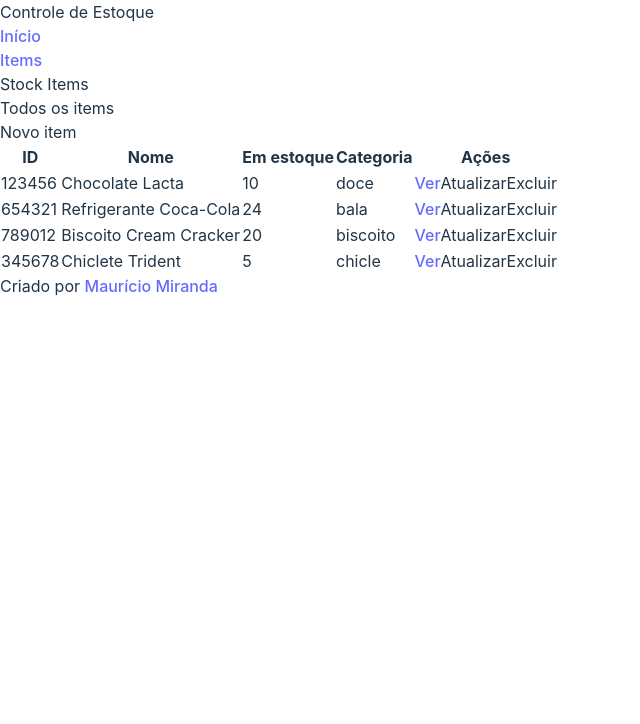
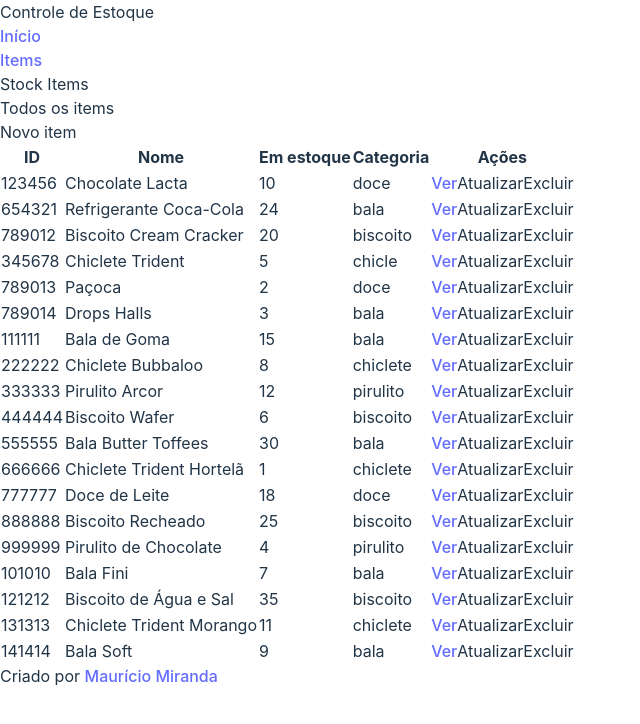
Before and after one commit to mauriciomira1/controle-de-estoque, a React (Vite) app in the folder controle-de-estoque/: page /stock-items in a window 1280 px wide. Shown: the top 724 px of the page, without its empty margins (0-640 px from the left). Built offline with nearby package versions, Linux system fonts and the light colour scheme.

Commit message:
continuando dashboard

```diff
--- a/controle-de-estoque/db.json
+++ b/controle-de-estoque/db.json
@@ -6,7 +6,8 @@
       "quantity": 10,
       "category": "doce",
       "price": 3.99,
-      "description": "Tablete de chocolate ao leite da marca Lacta."
+      "description": "Tablete de chocolate ao leite da marca Lacta.",
+      "dataDeCadastro": "10/05/2023"
     },
     {
       "id": 654321,
@@ -14,7 +15,8 @@
       "quantity": 24,
       "category": "bala",
       "price": 5.49,
-      "description": "Lata de 350ml de Coca-Cola tradicional."
+      "description": "Lata de 350ml de Coca-Cola tradicional.",
+      "dataDeCadastro": "12/05/2023"
     },
     {
       "id": 789012,
@@ -22,7 +24,8 @@
       "quantity": 20,
       "category": "biscoito",
       "price": 2.89,
-      "description": "Pacote de biscoito cream cracker."
+      "description": "Pacote de biscoito cream cracker.",
+      "dataDeCadastro": "14/05/2023"
     },
     {
       "id": 345678,
@@ -30,7 +33,143 @@
       "quantity": 5,
       "category": "chicle",
       "price": 1.49,
-      "description": "Caixa com 5 unidades de chiclete sabor menta da marca Trident."
+      "description": "Caixa com 5 unidades de chiclete sabor menta da marca Trident.",
+      "dataDeCadastro": "16/05/2023"
+    },
+    {
+      "id": 789013,
+      "name": "Paçoca",
+      "quantity": 2,
+      "price": 4.49,
+      "category": "doce",
+      "description": "Moreninha do rio",
+      "dataDeCadastro": "18/05/2023"
+    },
+    {
+      "id": 789014,
+      "name": "Drops Halls",
+      "quantity": 3,
+      "price": 12.98,
+      "category": "bala",
+      "description": "Halls Menta",
+      "dataDeCadastro": "20/05/2023"
+    },
+    {
+      "id": 111111,
+      "name": "Bala de Goma",
+      "quantity": 15,
+      "category": "bala",
+      "price": 0.99,
+      "description": "Bala de goma sortida.",
+      "dataDeCadastro": "22/05/2023"
+    },
+    {
+      "id": 222222,
+      "name": "Chiclete Bubbaloo",
+      "quantity": 8,
+      "category": "chiclete",
+      "price": 1.79,
+      "description": "Pacote de chiclete Bubbaloo sabor morango.",
+      "dataDeCadastro": "24/05/2023"
+    },
+    {
+      "id": 333333,
+      "name": "Pirulito Arcor",
+      "quantity": 12,
+      "category": "pirulito",
+      "price": 0.75,
+      "description": "Pirulito de sabores sortidos da marca Arcor.",
+      "dataDeCadastro": "26/05/2023"
+    },
+    {
+      "id": 444444,
+      "name": "Biscoito Wafer",
+      "quantity": 6,
+      "category": "biscoito",
+      "price": 3.99,
+      "description": "Pacote de biscoito wafer com recheio de chocolate.",
+      "dataDeCadastro": "28/05/2023"
+    },
+    {
+      "id": 555555,
+      "name": "Bala Butter Toffees",
+      "quantity": 30,
+      "category": "bala",
+      "price": 2.49,
+      "description": "Bala mastigável Butter Toffees.",
+      "dataDeCadastro": "30/05/2023"
+    },
+    {
+      "id": 666666,
+      "name": "Chiclete Trident Hortelã",
+      "quantity": 1,
+      "category": "chiclete",
+      "price": 1.99,
+      "description": "Caixa com 5 unidades de chiclete sabor hortelã da marca Trident.",
+      "dataDeCadastro": "01/06/2023"
+    },
+    {
+      "id": 777777,
+      "name": "Doce de Leite",
+      "quantity": 18,
+      "category": "doce",
+      "price": 4.99,
+      "description": "Pote de doce de leite pastoso.",
+      "dataDeCadastro": "03/06/2023"
+    },
+    {
+      "id": 888888,
+      "name": "Biscoito Recheado",
+      "quantity": 25,
+      "category": "biscoito",
+      "price": 2.29,
+      "description": "Pacote de biscoito recheado sabor chocolate.",
+      "dataDeCadastro": "05/06/2023"
+    },
+    {
+      "id": 999999,
+      "name": "Pirulito de Chocolate",
+      "quantity": 4,
+      "category": "pirulito",
+      "price": 3.49,
+      "description": "Pirulito de chocolate ao leite.",
+      "dataDeCadastro": "07/06/2023"
+    },
+    {
+      "id": 101010,
+      "name": "Bala Fini",
+      "quantity": 7,
+      "category": "bala",
+      "price": 1.89,
+      "description": "Pacote de balas Fini sortidas.",
+      "dataDeCadastro": "09/06/2023"
+    },
+    {
+      "id": 121212,
+      "name": "Biscoito de Água e Sal",
+      "quantity": 35,
+      "category": "biscoito",
+      "price": 1.59,
+      "description": "Pacote de biscoito de água e sal.",
+      "dataDeCadastro": "11/06/2023"
+    },
+    {
+      "id": 131313,
+      "name": "Chiclete Trident Morango",
+      "quantity": 11,
+      "category": "chiclete",
+      "price": 1.49,
+      "description": "Caixa com 5 unidades de chiclete sabor morango da marca Trident.",
+      "dataDeCadastro": "13/06/2023"
+    },
+    {
+      "id": 141414,
+      "name": "Bala Soft",
+      "quantity": 9,
+      "category": "bala",
+      "price": 1.29,
+      "description": "Bala macia de diversos sabores.",
+      "dataDeCadastro": "15/06/2023"
     }
   ]
 }
--- a/controle-de-estoque/src/pages/dashboard/dashboard.tsx
+++ b/controle-de-estoque/src/pages/dashboard/dashboard.tsx
@@ -5,6 +5,7 @@
 import axios from "axios";
 import DashboardWindow from "../../components/DashboardWindow";
 import { useEffect, useState } from "react";
+import { Link } from "react-router-dom";
 
 interface ProductProps {
   id: number;
@@ -13,6 +14,7 @@
   category: string;
   price: number;
   description: string;
+  dataDeCadastro: string;
 }
 
 const Dashboard = () => {
@@ -24,14 +26,39 @@
   };
 
   useEffect(() => {
-    getData();
+    void getData();
   }, []);
 
+  // Cálculo de inventário total
   const quantidade = items.reduce(
     (totalDeItems, item) => totalDeItems + item.quantity,
     0
   );
-  console.log(quantidade);
+
+  // Cálculo de itens recentes
+  let quantidadeItemsRecentes = 0;
+  const listaItemsRecentes: ProductProps[] = [];
+  items.map((item) => {
+    const dataAtual = new Date().toLocaleString("pt-BR", {
+      day: "2-digit",
+      month: "2-digit",
+      year: "numeric",
+    });
+    const partesData = item.dataDeCadastro.split("/");
+    const dataCadastrado = new Date(partesData[2]);
+
+    if (dataAtual - item.dataAtual);
+  });
+
+  // Cálculo de itens acabando (se quantidade < 5un)
+  let total = 0;
+  const listaItemsAcabando: ProductProps[] = [];
+  items.map((item) => {
+    if (item.quantity < 5) {
+      listaItemsAcabando.push(item);
+      total++;
+    }
+  });
 
   return (
     <>
@@ -75,7 +102,7 @@
             <div className="flex flex-col items-center gap-4">
               <div className="flex justify-center gap-4 w-full">
                 <DashboardWindow title="Itens recentes" quantity={2} />
-                <DashboardWindow title="Itens acabando" quantity={1} />
+                <DashboardWindow title="Itens acabando" quantity={total} />
               </div>
               <table className="w-full flex flex-col justify-center">
                 <tbody>
@@ -84,15 +111,22 @@
                     <th className="w-1/4">Qtd</th>
                     <th className="w-1/4">Ações</th>
                   </tr>
+                  {listaItemsAcabando.map((item) => (
                     <tr className="pl-2 py-2 flex items-center">
-                    <td className="w-2/4 text-left">7 Batata Ruffles</td>
-                    <td className="w-1/4 text-center">8</td>
+                      <td className="w-2/4 text-left">{item.name}</td>
+                      <td className="w-1/4 text-center">{item.quantity}</td>
                       <td className="w-1/4 text-center">
                         <button className="bg-blue-800 rounded px-3 py-1 hover:bg-blue-700 duration-150">
+                          <Link
+                            to={`http://localhost:5173/item-details/${item.id}`}
+                            className="text-white"
+                          >
                             Ver
+                          </Link>
                         </button>
                       </td>
                     </tr>
+                  ))}
                 </tbody>
               </table>
             </div>
--- a/controle-de-estoque/src/pages/newItem/newItem.tsx
+++ b/controle-de-estoque/src/pages/newItem/newItem.tsx
@@ -1,14 +1,6 @@
 import axios from "axios";
 import { FormEvent, useState, useEffect } from "react";
 import { AiFillCheckCircle } from "react-icons/ai";
-
-interface newProductProps {
-  name: string;
-  quantity: number;
-  price: number;
-  category: string;
-  description: string;
-}
 
 const NewItem = () => {
   const [successBtn, setSuccessBtn] = useState<boolean>(false);
@@ -22,12 +14,13 @@
     }
   }, [successBtn]);
 
-  const [newProduct, setNewProduct] = useState<newProductProps>({
+  const [newProduct, setNewProduct] = useState({
     name: "",
     quantity: "",
     price: "",
     category: "",
     description: "",
+    dataDeCadastro: "",
   });
 
   const handleChange = (
@@ -41,9 +34,26 @@
 
   const handleSubmit = (e: FormEvent<HTMLFormElement>) => {
     e.preventDefault();
+    const novaData = new Date();
+    const dataDeCadastro = novaData.toLocaleString("pt-BR", {
+      day: "2-digit",
+      month: "2-digit",
+      year: "numeric",
+    });
+
+    const newProductWithNumberQuantity = {
+      ...newProduct,
+      quantity: Number(newProduct.quantity),
+      price: Number(newProduct.price),
+      dataDeCadastro: dataDeCadastro,
+    };
+
     void (async () => {
       try {
-        await axios.post("http://localhost:3000/products", newProduct);
+        await axios.post(
+          "http://localhost:3000/products",
+          newProductWithNumberQuantity
+        );
         console.log("requisição enviada com sucesso");
         setSuccessBtn(true);
       } catch (error) {
@@ -56,6 +66,7 @@
       price: "",
       category: "",
       description: "",
+      dataDeCadastro: "",
     });
   };
 
@@ -81,7 +92,7 @@
             name="quantity"
             id="quantity"
             className="px-2 py-2 rounded bg-gray-950 w-full text-gray-50"
-            value={Number(newProduct.quantity)}
+            value={+newProduct.quantity}
             onChange={handleChange}
             required
           />
@@ -93,7 +104,7 @@
             name="price"
             id="price"
             className="px-2 py-2 rounded bg-gray-950 w-full text-gray-50"
-            value={newProduct.price}
+            value={+newProduct.price}
             onChange={handleChange}
             required
           />
@@ -108,9 +119,7 @@
             onChange={handleChange}
             required
           >
-            <option disabled selected>
-              Selecione
-            </option>
+            <option selected>Selecione</option>
             <option value="bala">Bala</option>
             <option value="biscoito">Biscoito</option>
             <option value="chicle">Chicle</option>
```
Lines whose indentation alone changed are shown as unchanged.
